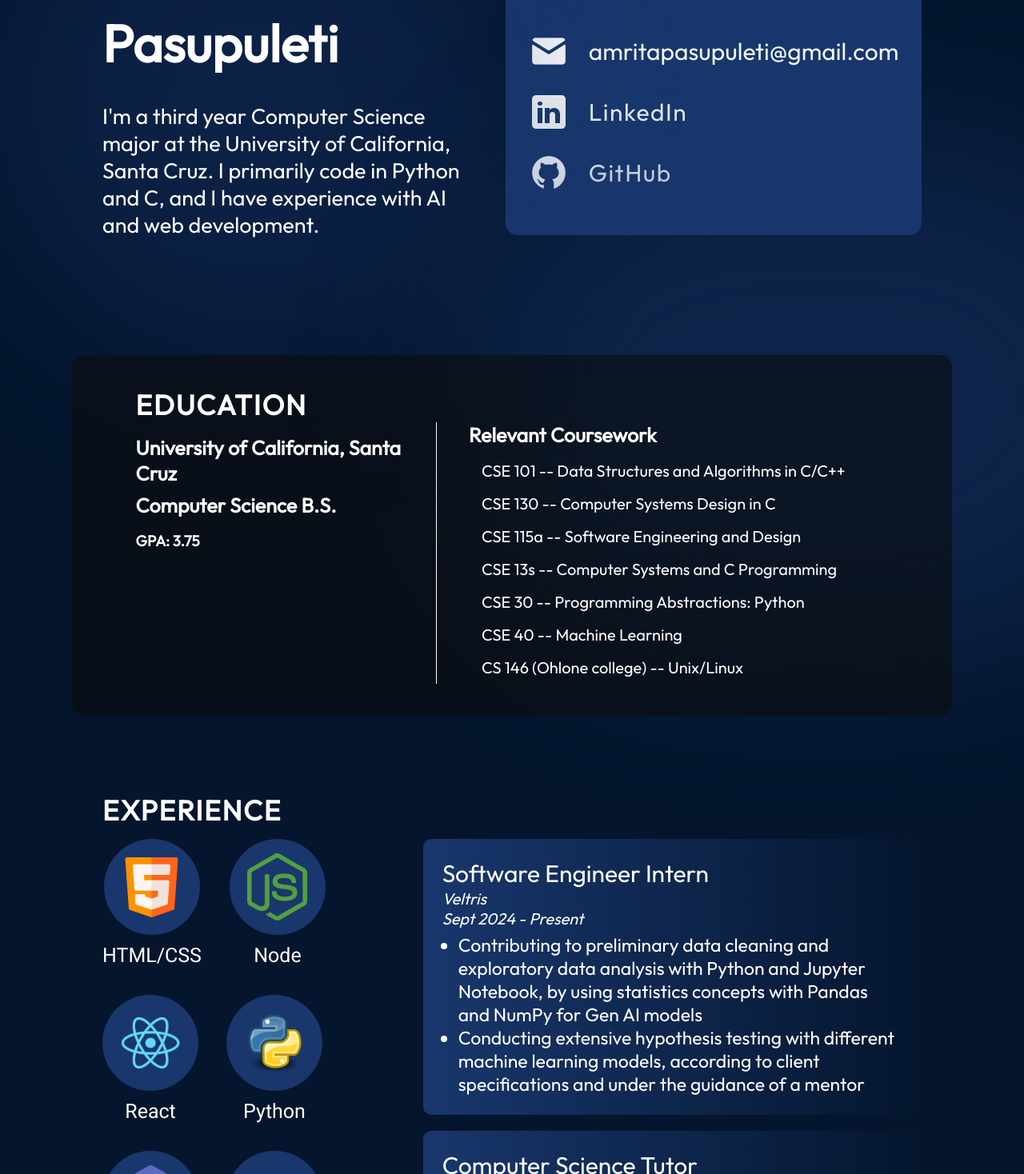
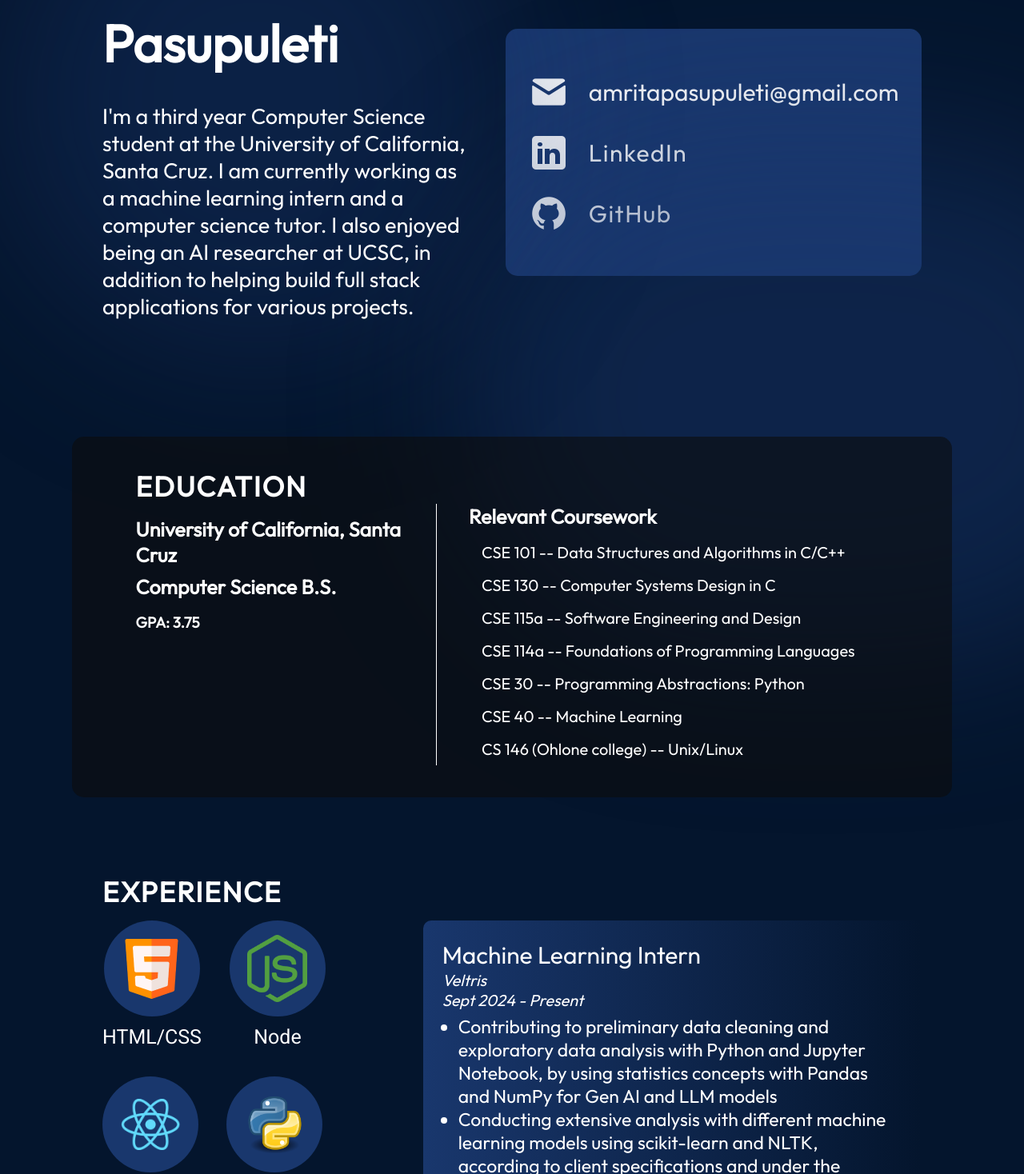
Before and after one commit to amrita-pasupuleti/Portfolio-Website, a React (Vite) app: page / in a window 1280 px wide. Shown: the part 182-1650 px from the top of the page at 80% size. Built offline with nearby package versions, Linux system fonts and the light colour scheme; grey boxes are pictures that could not be loaded.

Commit message:
content update and style fix

```diff
--- a/src/components/About.jsx
+++ b/src/components/About.jsx
@@ -9,9 +9,11 @@ export const About = () => {
       <div className={styles.content}>
         <h1 className={styles.title}>Amrita Pasupuleti</h1>
         <p className={styles.description}>
-          I'm a third year Computer Science major at the University of
-          California, Santa Cruz. I primarily code in Python and C, and I have
-          experience with AI and web development.
+          I'm a third year Computer Science student at the University of
+          California, Santa Cruz. I am currently working as a machine learning
+          intern and a computer science tutor. I also enjoyed being an AI
+          researcher at UCSC, in addition to helping build full stack
+          applications for various projects.
         </p>
       </div>
       <div>
--- a/src/components/Education.jsx
+++ b/src/components/Education.jsx
@@ -27,7 +27,7 @@ export const Education = () => {
                 CSE 115a -- Software Engineering and Design
               </li>
               <li className={styles.aboutItem}>
-                CSE 13s -- Computer Systems and C Programming
+                CSE 114a -- Foundations of Programming Languages
               </li>
               <li className={styles.aboutItem}>
                 CSE 30 -- Programming Abstractions: Python
--- a/src/components/Projects.module.css
+++ b/src/components/Projects.module.css
@@ -1,10 +1,10 @@
 @import "../vars.css";
 
 .containerone {
-  margin-top: 76px;
   color: var(--color-text);
   margin-left: 10%;
   margin-right: 10%;
+  padding: 12vh 0 10vh 0;
 }
 
 .titleone {
--- a/src/data/exp.json
+++ b/src/data/exp.json
@@ -1,12 +1,12 @@
 [
   {
-    "role": "Software Engineer Intern",
+    "role": "Machine Learning Intern",
     "organisation": "Veltris",
     "startDate": "Sept 2024",
     "endDate": "Present",
     "experience": [
-      "Contributing to preliminary data cleaning and exploratory data analysis with Python and Jupyter Notebook, by using statistics concepts with Pandas and NumPy for Gen AI models",
-      "Conducting extensive hypothesis testing with different machine learning models, according to client specifications and under the guidance of a mentor"
+      "Contributing to preliminary data cleaning and exploratory data analysis with Python and Jupyter Notebook, by using statistics concepts with Pandas and NumPy for Gen AI and LLM models",
+      "Conducting extensive analysis with different machine learning models using scikit-learn and NLTK, according to client specifications and under the guidance of a mentor"
     ]
   },
   {
@@ -21,7 +21,7 @@
   },
   {
     "role": "Undergraduate AI Researcher",
-    "organisation": "UCSC Neuromorphic Computing Group",
+    "organisation": "UC Santa Cruz",
     "startDate": "April 2024",
     "endDate": "Present",
     "experience": [
```
